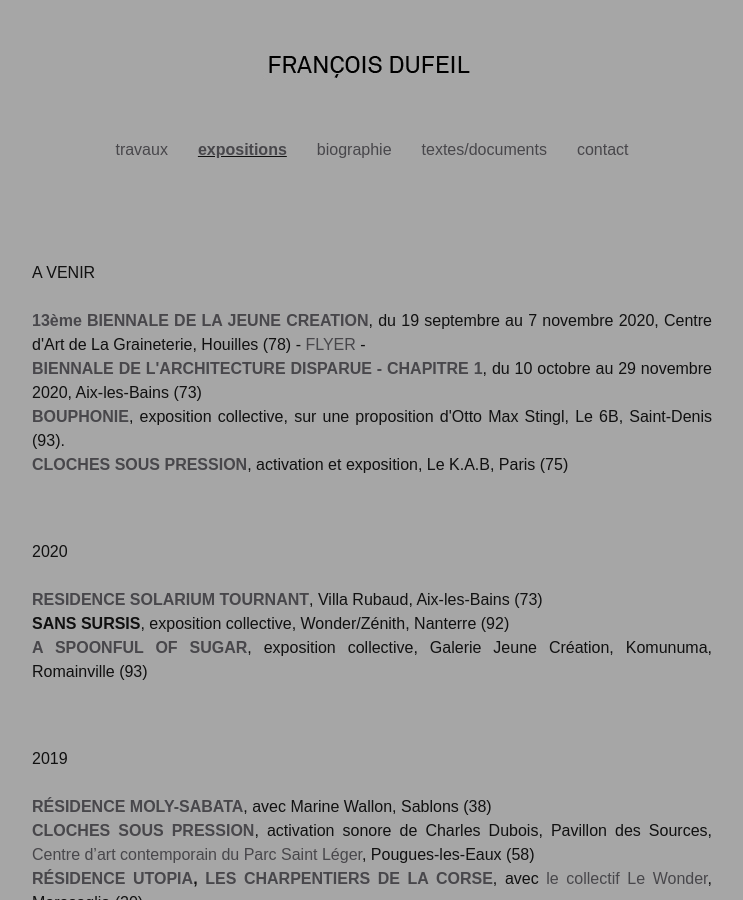
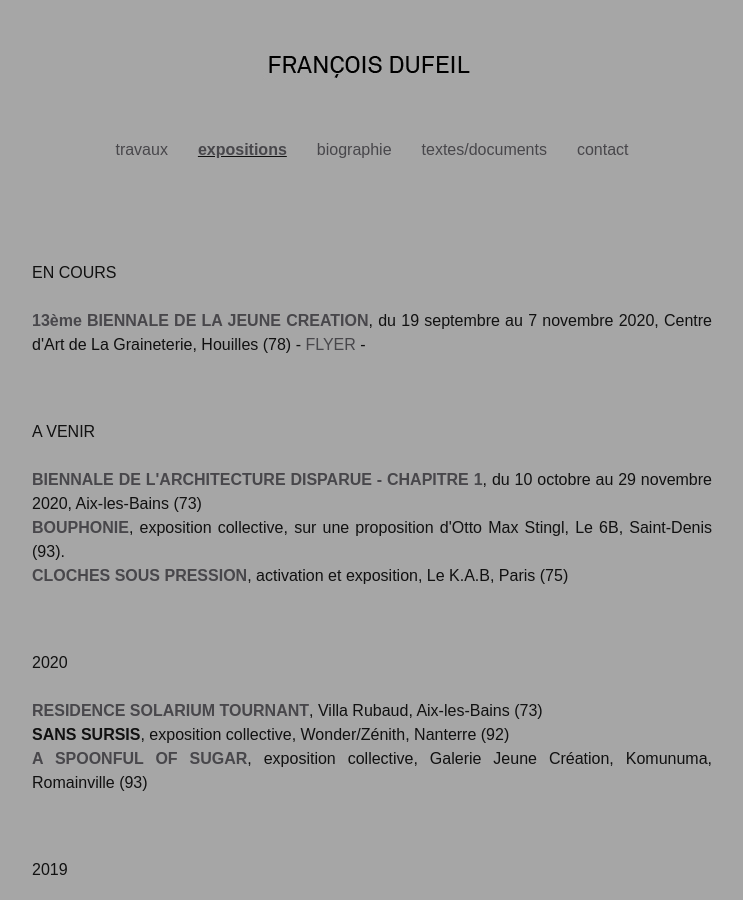
Before and after one commit to Mariecie/Mariecie.github.io, a Jekyll site: the page built from Expositions.md, in a window 1280 px wide and 900 px high. Shown: the whole window, without its empty margins (268-1011 px from the left). Built offline with Jekyll 4.4.1, drawn with Linux system fonts in a browser that asks for light colours.

Commit message:
Update Expositions.md

```diff
--- a/Expositions.md
+++ b/Expositions.md
@@ -4,12 +4,20 @@ title:
 permalink: /expositions/
 ---
 
+
+<p style="text-align:justify">
+<br />
+<br>
+EN COURS
+<br>
+<br><span style="font-weight: bold;"><a href="#" onclick='window.open("https://lagraineterie.ville-houilles.fr/biennale-de-la-jeune-creation");return false;'>13ème BIENNALE DE LA JEUNE CREATION</a></span>, du 19 septembre au 7 novembre 2020, Centre d'Art de La Graineterie, Houilles (78)  - <a href="{{ 'images/Flyer_Houille_2020.pdf' | relative_url }}">FLYER</a> -
+</p>
+
 <p style="text-align:justify">
 <br />
 <br>
 A VENIR
 <br>
-<br><span style="font-weight: bold;"><a href="#" onclick='window.open("https://lagraineterie.ville-houilles.fr/biennale-de-la-jeune-creation");return false;'>13ème BIENNALE DE LA JEUNE CREATION</a></span>, du 19 septembre au 7 novembre 2020, Centre d'Art de La Graineterie, Houilles (78)  - <a href="{{ 'images/Flyer_Houille_2020.pdf' | relative_url }}">FLYER</a> -
 <br><span style="font-weight: bold;"><a href="#" onclick='window.open("https://solariumtournant.com/");return false;'>BIENNALE DE L'ARCHITECTURE DISPARUE - CHAPITRE 1</a></span>, du 10 octobre au 29 novembre 2020, Aix-les-Bains (73)
 <br><span style="font-weight: bold;"><a href="{{ 'images/DP_bouphonie_6B_V2.pdf' | relative_url }}">BOUPHONIE</a></span>, exposition collective, sur une proposition d'Otto Max Stingl, Le 6B, Saint-Denis (93).
 <br><span style="font-weight: bold;"><a href="{{ site.baseurl }}/2015/10/23/Cloches-sous-pression/">CLOCHES SOUS PRESSION</a></span>, activation et exposition, Le K.A.B, Paris (75)
```
